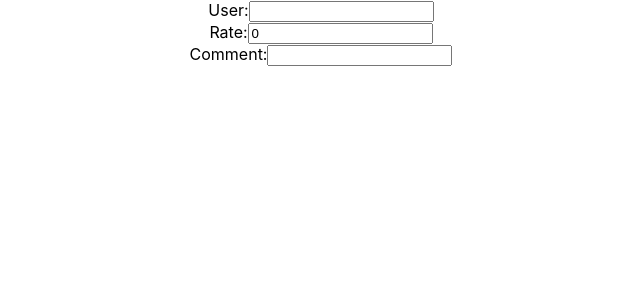
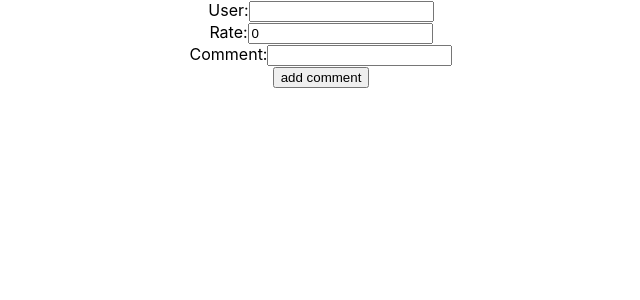
Before and after one commit to dkveil/simple-product-evaluation-getting-started-redux, a React (Create React App) app: page / in a window 1280 px wide. Shown: the top 300 px of the page, without its empty margins (319-959 px from the left). Built offline with nearby package versions, Linux system fonts and the light colour scheme.

Commit message:
implementing dispatch to form

```diff
--- a/src/components/Form.js
+++ b/src/components/Form.js
@@ -1,4 +1,6 @@
 import React from "react";
+import { useDispatch } from "react-redux";
+import { addRate } from "../features/ratesSlice";
 
 const Form = () => {
     const [inputValue, setInputValue] = React.useState({
@@ -6,6 +8,7 @@ const Form = () => {
         rate: 0,
         comment: ""
     })
+    const dispatch = useDispatch()
 
     const handleChange = (e) => {
         setInputValue(prev => ({
@@ -14,8 +17,20 @@ const Form = () => {
         }))
     }
 
+    const handleOnSubmit = (e) => {
+        e.preventDefault()
+
+        if(inputValue.name && inputValue.comment){
+            dispatch(addRate({
+                name: inputValue.name,
+                rate: inputValue.rate,
+                comment: inputValue.comment
+            }))
+        }
+    }
+
     return (
-        <form>
+        <form onSubmit={handleOnSubmit}>
             <div>
                 <label htmlFor="user">
                     User:
@@ -49,6 +64,9 @@ const Form = () => {
                     ></input>
                 </label>
             </div>
+            <button type="submit">
+                add comment
+            </button>
         </form>
     );
 }
--- a/src/features/ratesSlice.js
+++ b/src/features/ratesSlice.js
@@ -18,7 +18,7 @@ const ratesSlice  = createSlice({
                 }
             })
         },
-        removeRate: (state) => {
+        removeRate: (state, action) => {
             state = state.filter(state => state.id !== action.payload.id)
         }
     }
```
